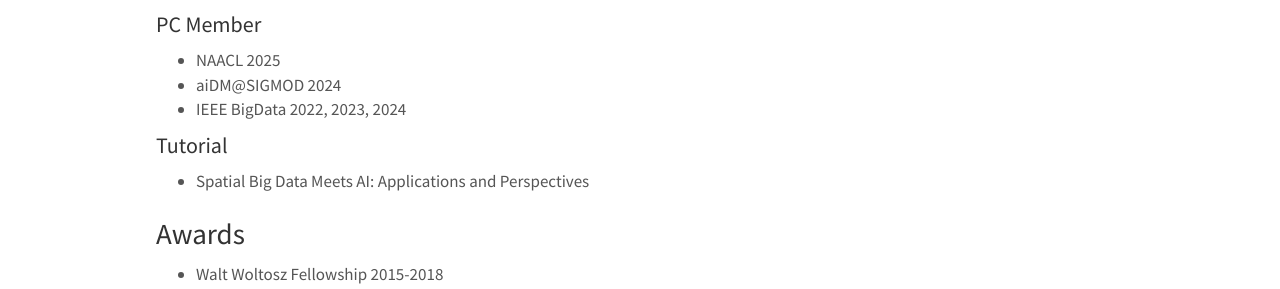
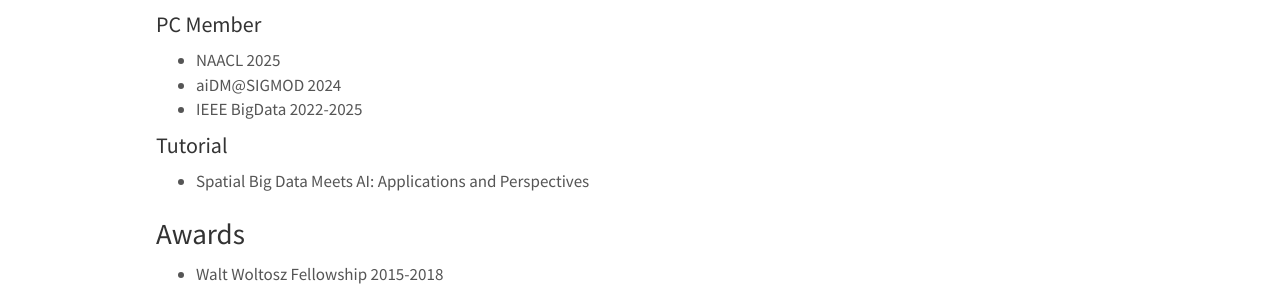
Before and after one commit to WENLU-W/WENLU-W.github.io, a Jekyll site: the page built from docs/_pages/service.md, in a window 1280 px wide. Shown: the part 441-730 px from the top of the page. Built offline with Jekyll 4.4.1, drawn with Linux system fonts in a browser that asks for light colours; nearby versions of some CDN libraries.

Commit message:
Update service.md

```diff
--- a/docs/_pages/service.md
+++ b/docs/_pages/service.md
@@ -26,7 +26,7 @@
 
 - NAACL 2025
 - aiDM@SIGMOD 2024
-- IEEE BigData 2022, 2023, 2024
+- IEEE BigData 2022-2025
 
 #### Tutorial
 
```
